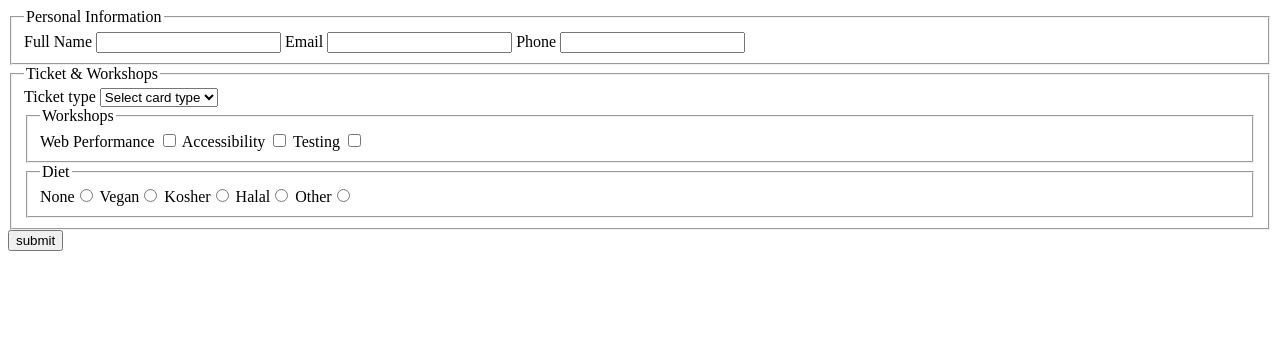
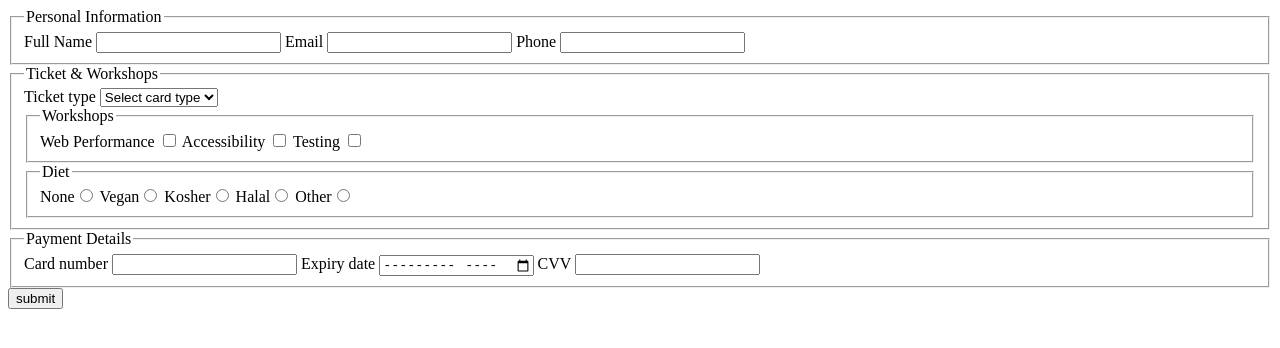
Before and after one commit to ChaimShteinberg/HTML-Forms, a plain HTML site: page index.html in a window 1280 px wide. Drawn offline with Linux system fonts and the light colour scheme.

Commit message:
Payment Details

```diff
--- a/index.html
+++ b/index.html
@@ -97,6 +97,19 @@
 
       </fieldset>
 
+      <fieldset>
+        <legend>Payment Details</legend>
+
+        <label for="CardNumber">Card number</label>
+        <input type="text" id="CardNumber" name="CardNumber" pattern="[0-9 ]{13,19}" required>
+
+        <label for="ExpiryDate">Expiry date</label>
+        <input type="month" id="ExpiryDate" name="ExpiryDate">
+
+        <label for="CVV">CVV</label>
+        <input type="password" id="CVV" name="CVV" pattern="[0-9]{3,4}" required>
+      </fieldset>
+
       <button type="submit">submit</button>
     </form>
   </body>
```
